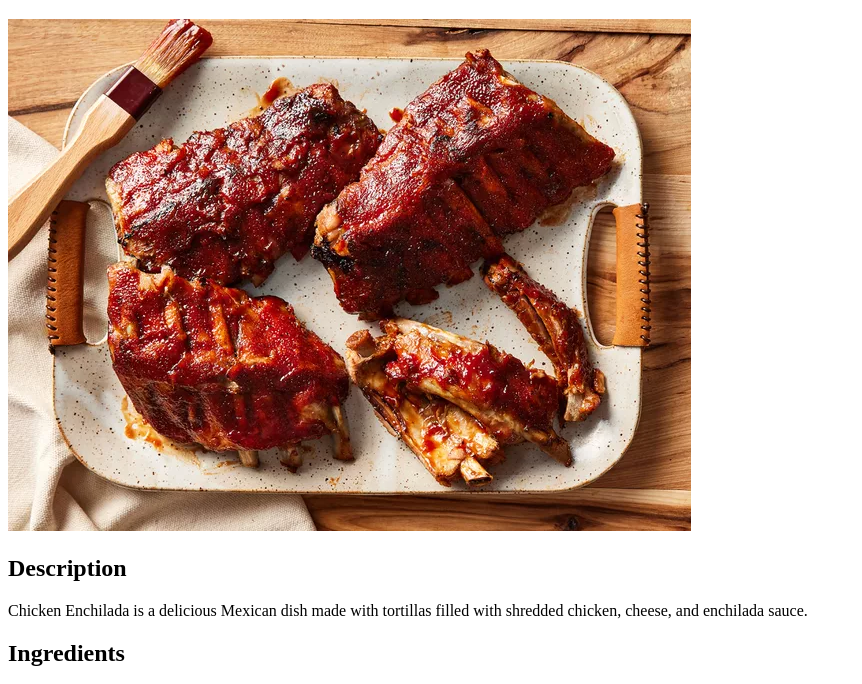
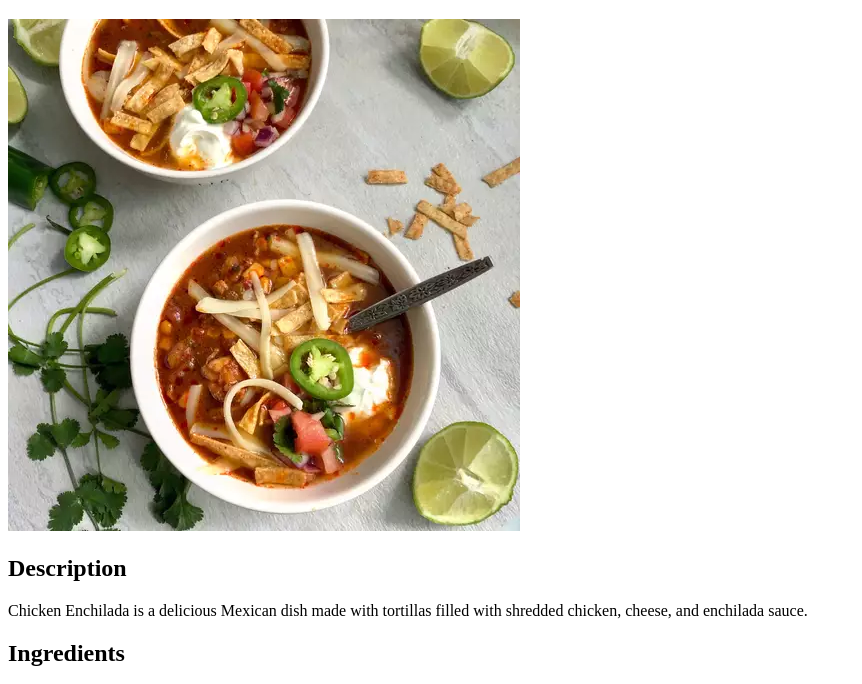
Before and after one commit to flu3t/Odin-Recipes, a plain HTML site: page recipes/Chicken-Enchilada.html in a window 1280 px wide. Shown: the part 87-771 px from the top of the page, without its empty margins (0-862 px from the left). Drawn offline with Linux system fonts and the light colour scheme.

Commit message:
Update image pathing from chicken and ribs

```diff
--- a/recipes/Chicken-Enchilada.html
+++ b/recipes/Chicken-Enchilada.html
@@ -8,7 +8,7 @@
 <body>
     <a href="../index.html">Home</a> <br>
     <h1>Chicken Enchilada</h1>
-    <img src="../images/Baby Back ribs.jpg" alt="Baby Back Ribs">
+    <img src="../images/Chicken-Enchilada.jpg" alt="chicken Enchilada">
     <h2>Description</h2>
     <p>Chicken Enchilada is a delicious Mexican dish made with tortillas filled with shredded chicken, cheese, and enchilada sauce.</p>
     <h2>Ingredients</h2>
```
Also changed, not shown: recipes/Slow-Cooker-Ribs.html (+1 -1 lines), 1 other file.
